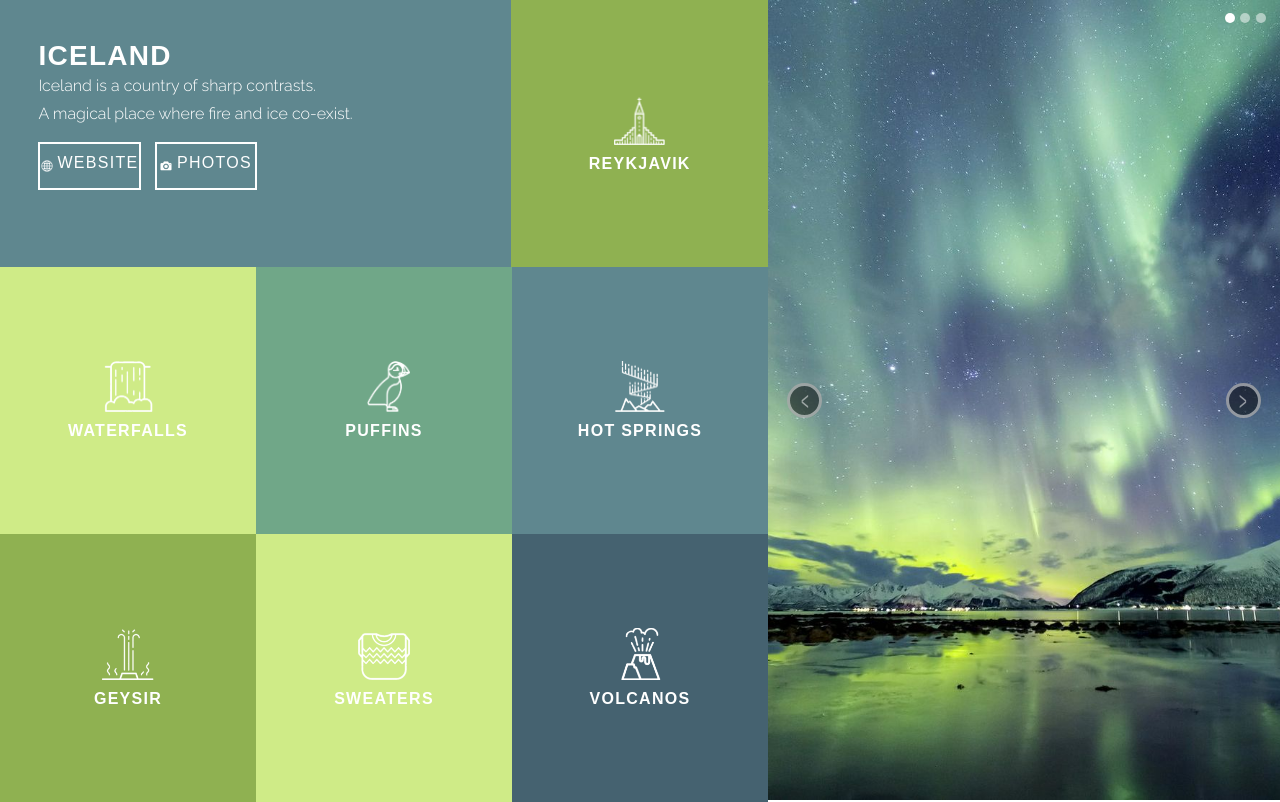
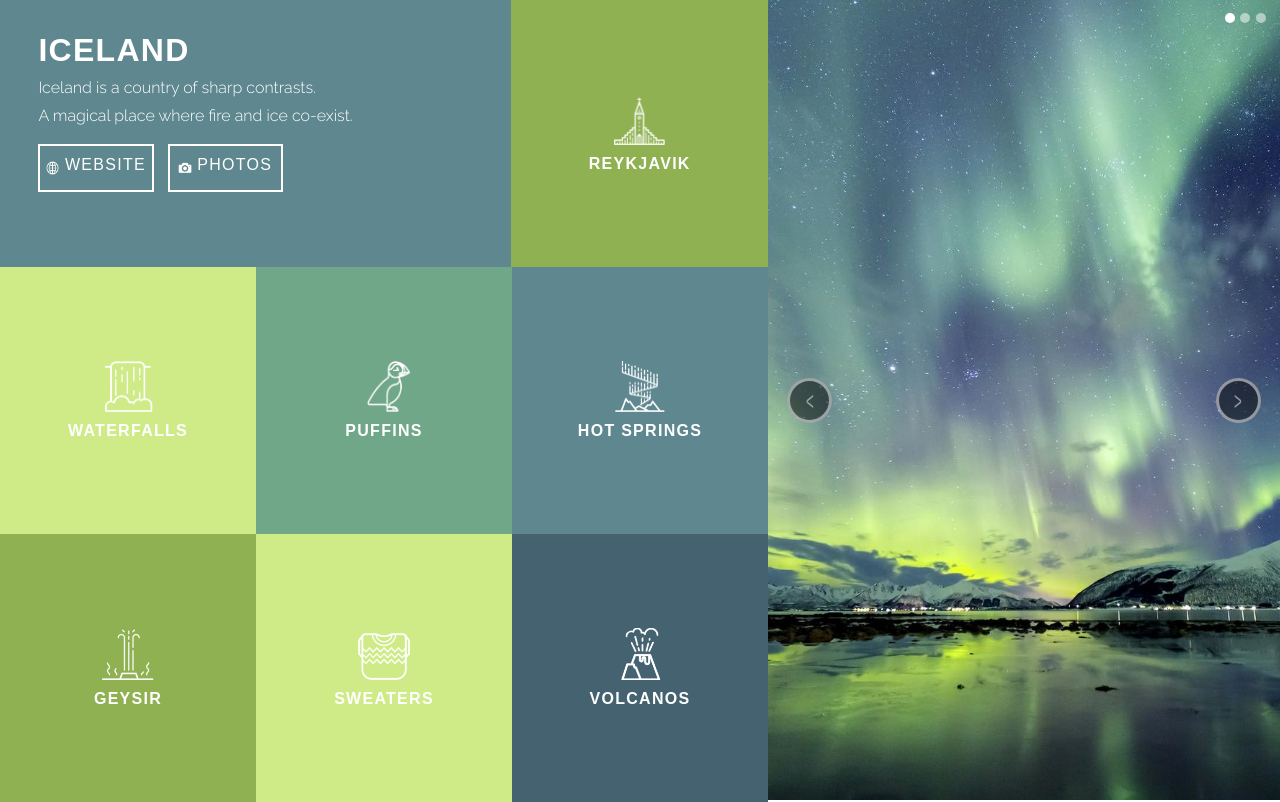
Before and after one commit to mcnamara14/tm-comp-challenge-1, a plain HTML site: page index.html in a window 1280 px wide. Drawn offline with Linux system fonts and the light colour scheme; a web font is replaced by a local one.

Commit message:
Adjust formatting on arrows

```diff
--- a/css/styles.css
+++ b/css/styles.css
@@ -11,7 +11,8 @@
 }
 /*fonts*/
 h1 {
-    font-size: 3.5vh;
+    font-size: 4vh;
+    margin-bottom: 1%;
     letter-spacing: .1vw;
 }
 h2 {
@@ -59,8 +60,8 @@ p {
 }
 .left-arrow, .right-arrow {
     border-radius: 50%;
-    width: 35px;
-    height: 35px;
+    width: 45px;
+    height: 45px;
     display: flex;
     background-color: rgba(0,0,0,0.5);
     border: 3px solid rgba(255, 255, 255, 0.5);
@@ -121,7 +122,7 @@ button.slider-dot-left {
     font-size: 2vh;
     border: 2px solid;
     float: left;
-    width: 8vw;
+    width: 9vw;
     display: flex;
     justify-content: center;
     height: 6vh;
@@ -156,7 +157,7 @@ button.slider-dot-left {
 }
 .title-block-content {
     display: block;
-    margin-top: 5vh;
+    margin-top: 4vh;
     margin-left: 3vw;
 }
 .top-right {
```
